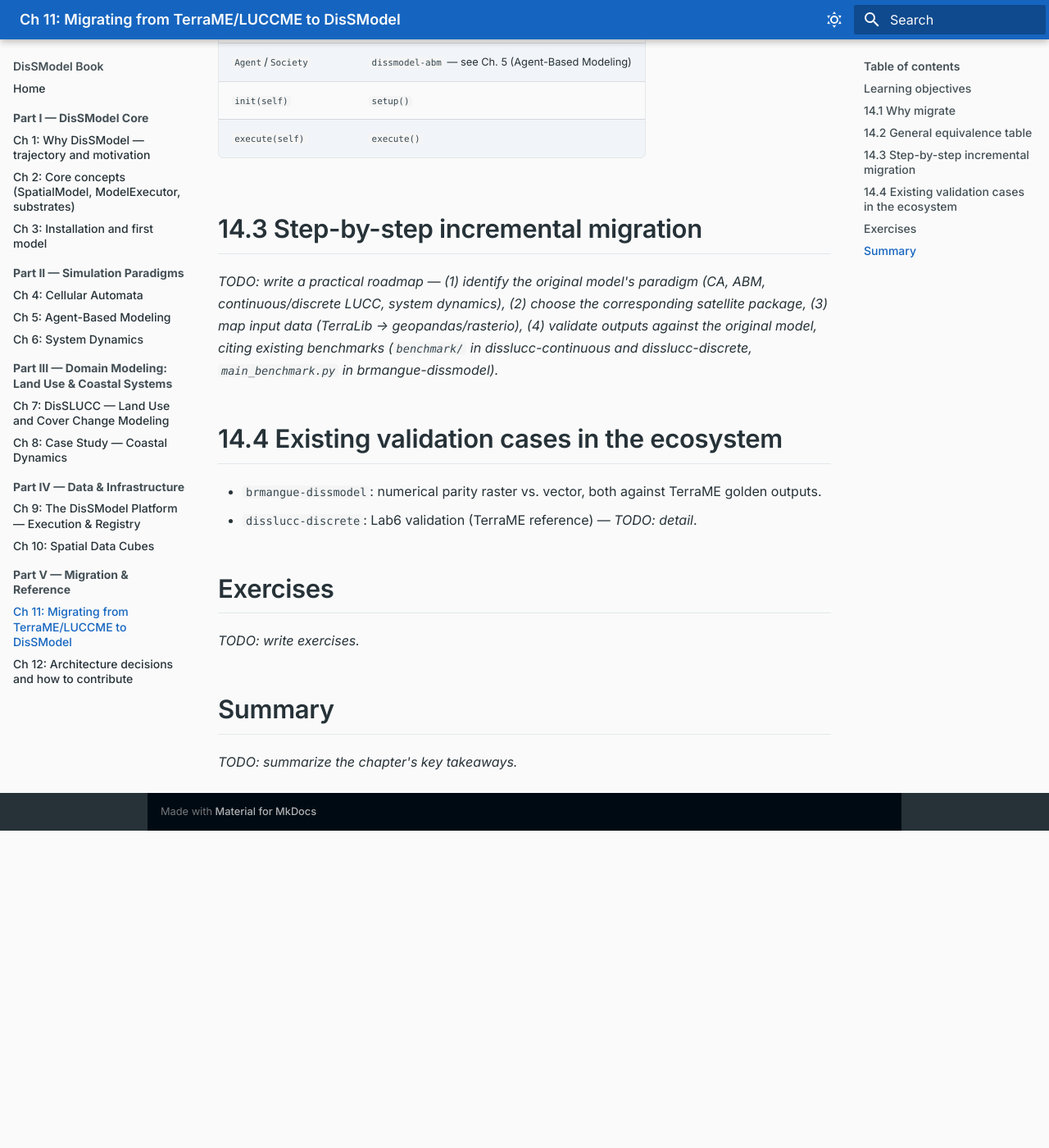
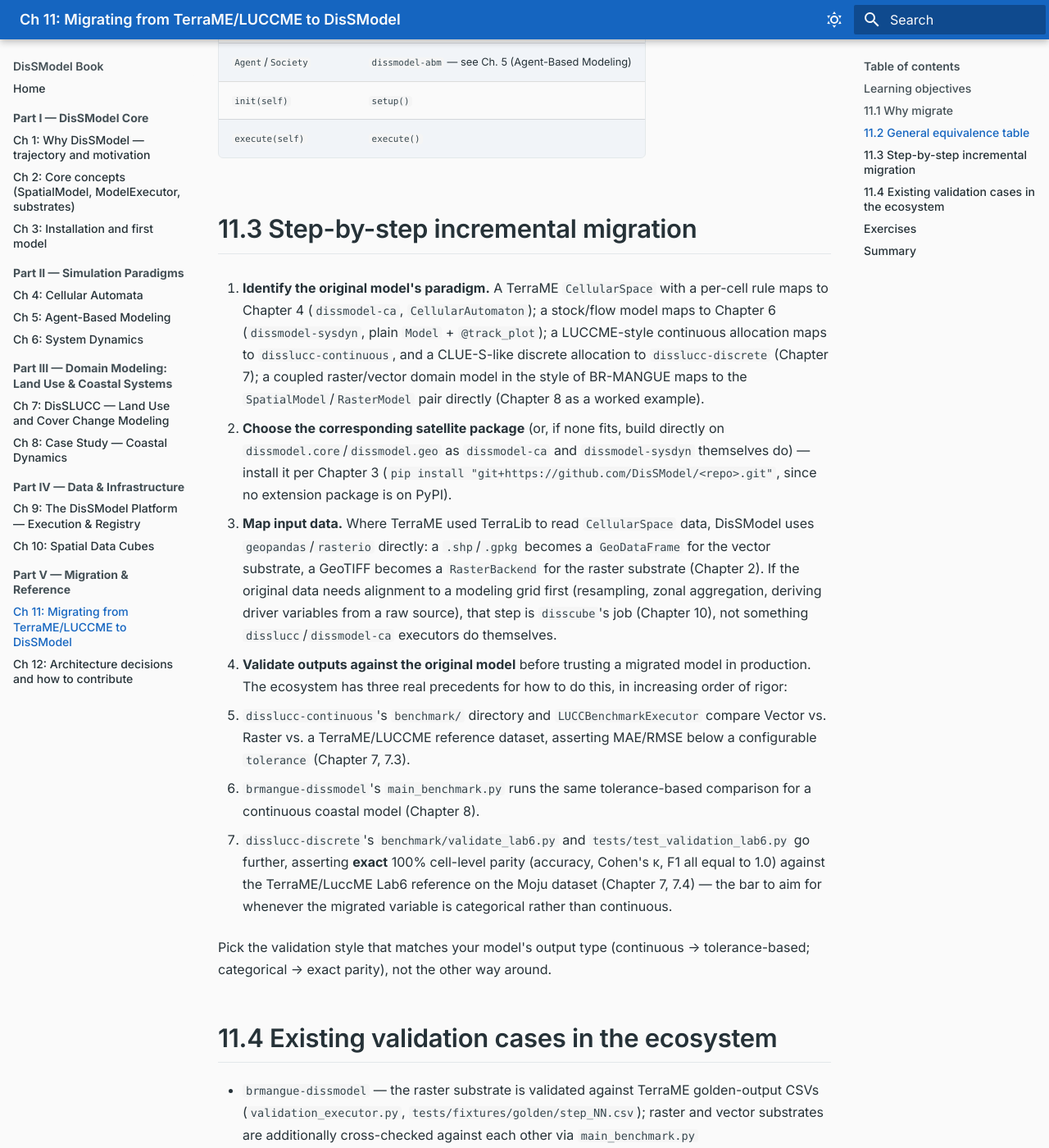
Before and after one commit to DisSModel/dissmodel-book, an MkDocs documentation site: the page built from docs/part5-reference/ch11_migration.md, in a window 1280 px wide and 1400 px high, scrolled down 1058 px. Shown: the whole window at 82% size. Built offline with MkDocs 1.6.1 and Material for MkDocs 9.7.7, drawn with Linux system fonts in a browser that asks for light colours; before the commit the page ends 2071 px from its top, so only the background shows below that; some of the changed text lies outside the part shown.

Commit message:
docs(ch11): fix section numbering, ground migration roadmap and validation cases

```diff
--- a/docs/part5-reference/ch11_migration.md
+++ b/docs/part5-reference/ch11_migration.md
@@ -8,7 +8,7 @@
 - Know what numerical equivalence guarantees already exist
 - Plan an incremental migration of an existing model
 
-## 14.1 Why migrate
+## 11.1 Why migrate
 
 TerraME is C++/Lua, with its latest release (2.0.1) from August 2020 and
 installation via OS-specific installers. DisSModel is Python-native
@@ -16,7 +16,7 @@
 code, and is numerically validated against TerraME reference outputs
 where applicable (e.g. `brmangue-dissmodel`).
 
-## 14.2 General equivalence table
+## 11.2 General equivalence table
 
 | TerraME/LUCCME | DisSModel |
 |---|---|
@@ -29,24 +29,118 @@
 | `init(self)` | `setup()` |
 | `execute(self)` | `execute()` |
 
-## 14.3 Step-by-step incremental migration
+## 11.3 Step-by-step incremental migration
 
-*TODO: write a practical roadmap — (1) identify the original model's
-paradigm (CA, ABM, continuous/discrete LUCC, system dynamics), (2) choose
-the corresponding satellite package, (3) map input data (TerraLib →
-geopandas/rasterio), (4) validate outputs against the original model,
-citing existing benchmarks (`benchmark/` in disslucc-continuous and
-disslucc-discrete, `main_benchmark.py` in brmangue-dissmodel).*
+1. **Identify the original model's paradigm.** A TerraME `CellularSpace`
+   with a per-cell rule maps to Chapter 4 (`dissmodel-ca`,
+   `CellularAutomaton`); a stock/flow model maps to Chapter 6
+   (`dissmodel-sysdyn`, plain `Model` + `@track_plot`); a LUCCME-style
+   continuous allocation maps to `disslucc-continuous`, and a CLUE-S-like
+   discrete allocation to `disslucc-discrete` (Chapter 7); a coupled
+   raster/vector domain model in the style of BR-MANGUE maps to the
+   `SpatialModel`/`RasterModel` pair directly (Chapter 8 as a worked
+   example).
 
-## 14.4 Existing validation cases in the ecosystem
+2. **Choose the corresponding satellite package** (or, if none fits,
+   build directly on `dissmodel.core`/`dissmodel.geo` as `dissmodel-ca`
+   and `dissmodel-sysdyn` themselves do) — install it per Chapter 3
+   (`pip install "git+https://github.com/DisSModel/<repo>.git"`, since no
+   extension package is on PyPI).
 
-- `brmangue-dissmodel`: numerical parity raster vs. vector, both against TerraME golden outputs.
-- `disslucc-discrete`: Lab6 validation (TerraME reference) — *TODO: detail*.
+3. **Map input data.** Where TerraME used TerraLib to read
+   `CellularSpace` data, DisSModel uses `geopandas`/`rasterio` directly:
+   a `.shp`/`.gpkg` becomes a `GeoDataFrame` for the vector substrate, a
+   GeoTIFF becomes a `RasterBackend` for the raster substrate (Chapter
+   2). If the original data needs alignment to a modeling grid first
+   (resampling, zonal aggregation, deriving driver variables from a raw
+   source), that step is `disscube`'s job (Chapter 10), not something
+   `disslucc`/`dissmodel-ca` executors do themselves.
+
+4. **Validate outputs against the original model** before trusting a
+   migrated model in production. The ecosystem has three real precedents
+   for how to do this, in increasing order of rigor:
+   - `disslucc-continuous`'s `benchmark/` directory and
+     `LUCCBenchmarkExecutor` compare Vector vs. Raster vs. a TerraME/LUCCME
+     reference dataset, asserting MAE/RMSE below a configurable
+     `tolerance` (Chapter 7, 7.3).
+   - `brmangue-dissmodel`'s `main_benchmark.py` runs the same tolerance-based
+     comparison for a continuous coastal model (Chapter 8).
+   - `disslucc-discrete`'s `benchmark/validate_lab6.py` and
+     `tests/test_validation_lab6.py` go further, asserting **exact**
+     100% cell-level parity (accuracy, Cohen's κ, F1 all equal to 1.0)
+     against the TerraME/LuccME Lab6 reference on the Moju dataset
+     (Chapter 7, 7.4) — the bar to aim for whenever the migrated
+     variable is categorical rather than continuous.
+
+   Pick the validation style that matches your model's output type
+   (continuous → tolerance-based; categorical → exact parity), not the
+   other way around.
+
+## 11.4 Existing validation cases in the ecosystem
+
+- **`brmangue-dissmodel`** — the raster substrate is validated against
+  TerraME golden-output CSVs (`validation_executor.py`,
+  `tests/fixtures/golden/step_NN.csv`); raster and vector substrates are
+  additionally cross-checked against each other via `main_benchmark.py`
+  (match%/MAE/RMSE per band). See Chapter 8.
+- **`disslucc-continuous`** — `LUCCBenchmarkExecutor` runs Vector vs.
+  Raster vs. a TerraME/LUCCME reference in one pass; the automated test
+  suite asserts MAE/RMSE below `tolerance=0.01` for both
+  `Vector_vs_TerraME` and `Raster_vs_TerraME`. See Chapter 7, 7.3.
+- **`disslucc-discrete`** — **Lab6 validation**: a cell-by-cell parity
+  check against the original TerraME/LuccME reference implementation,
+  run on the Moju dataset (1999–2004). The integration test
+  (`tests/test_validation_lab6.py`) instantiates `LuccValidationExecutor`
+  and asserts **100.00% accuracy, Cohen's κ = 1.0000, F1 = 1.0000, 0
+  false positives/negatives** — exact numerical parity, not a tolerance
+  band, because discrete land-use allocation is categorical. This test
+  runs automatically on every CI build. See Chapter 7, 7.4.
+
+Across all three, the pattern is the same: never trust a migrated model
+in production without first running it against the original TerraME/
+LUCCME output on a known dataset, using whichever comparison granularity
+(tolerance vs. exact) matches the variable's type.
 
 ## Exercises
 
-*TODO: write exercises.*
+1. Take a hypothetical TerraME model with a `CellularSpace` where each
+   cell's `execute(self)` looks only at its 4 cardinal neighbors. Using
+   11.2's equivalence table and Chapter 4's `FireModel` as a reference,
+   write the class skeleton (imports, base class, neighborhood strategy)
+   you'd start from in DisSModel — you don't need to implement `rule()`,
+   just get the setup right.
+2. A colleague migrating a LUCCME model asks whether to validate it with
+   `disslucc-continuous`'s benchmark tolerance approach or
+   `disslucc-discrete`'s exact Lab6-style parity check. What single
+   question about their model's output (from 11.4) determines the
+   answer?
+3. `disscube` has no direct code dependency from `disslucc-continuous`/
+   `disslucc-discrete` (Chapter 10, 10.4) — the connection is a shared
+   `RasterBackend` contract. If you were migrating a TerraME model whose
+   driver variables came from a raw MapBiomas raster, at which step in
+   11.3's roadmap would `disscube` enter the picture, and why not
+   earlier or later?
+4. Chapter 1 states TerraME's last release was August 2020. If you
+   inherited a TerraME model today, what does that fact alone tell you
+   about the urgency of migration versus, say, a model built on an
+   actively maintained but merely unfamiliar framework?
 
 ## Summary
 
-*TODO: summarize the chapter's key takeaways.*
+Migrating from TerraME/LUCCME to DisSModel is a mapping exercise more
+than a rewrite: `init(self)`/`execute(self)` become `setup()`/`execute()`
+on the same four-hook `Model` lifecycle (Chapter 2), `CellularSpace`
+becomes `SpatialModel`/`RasterModel`, and LUCCME's Demand/Potential/
+Allocation triad becomes `disslucc-continuous` or `disslucc-discrete`
+depending on whether the migrated variable is fractional or categorical
+(Chapter 7). The one step that must never be skipped is validation —
+the ecosystem's own precedents (`brmangue-dissmodel`'s golden-CSV and
+raster/vector checks, `disslucc-continuous`'s tolerance-based benchmark,
+`disslucc-discrete`'s exact Lab6 parity) all treat "runs without errors"
+as necessary but nowhere near sufficient; the actual bar is numerical
+agreement with the original TerraME/LUCCME output on a known dataset,
+automated in CI wherever possible. Where the original model's paradigm
+has no direct one-to-one package yet (this book's Chapter 5 flags one
+such gap around agent-based modeling), the safest path is building
+directly on `dissmodel.core`/`dissmodel.geo`, the same foundation every
+satellite package in this ecosystem is built on.
```
